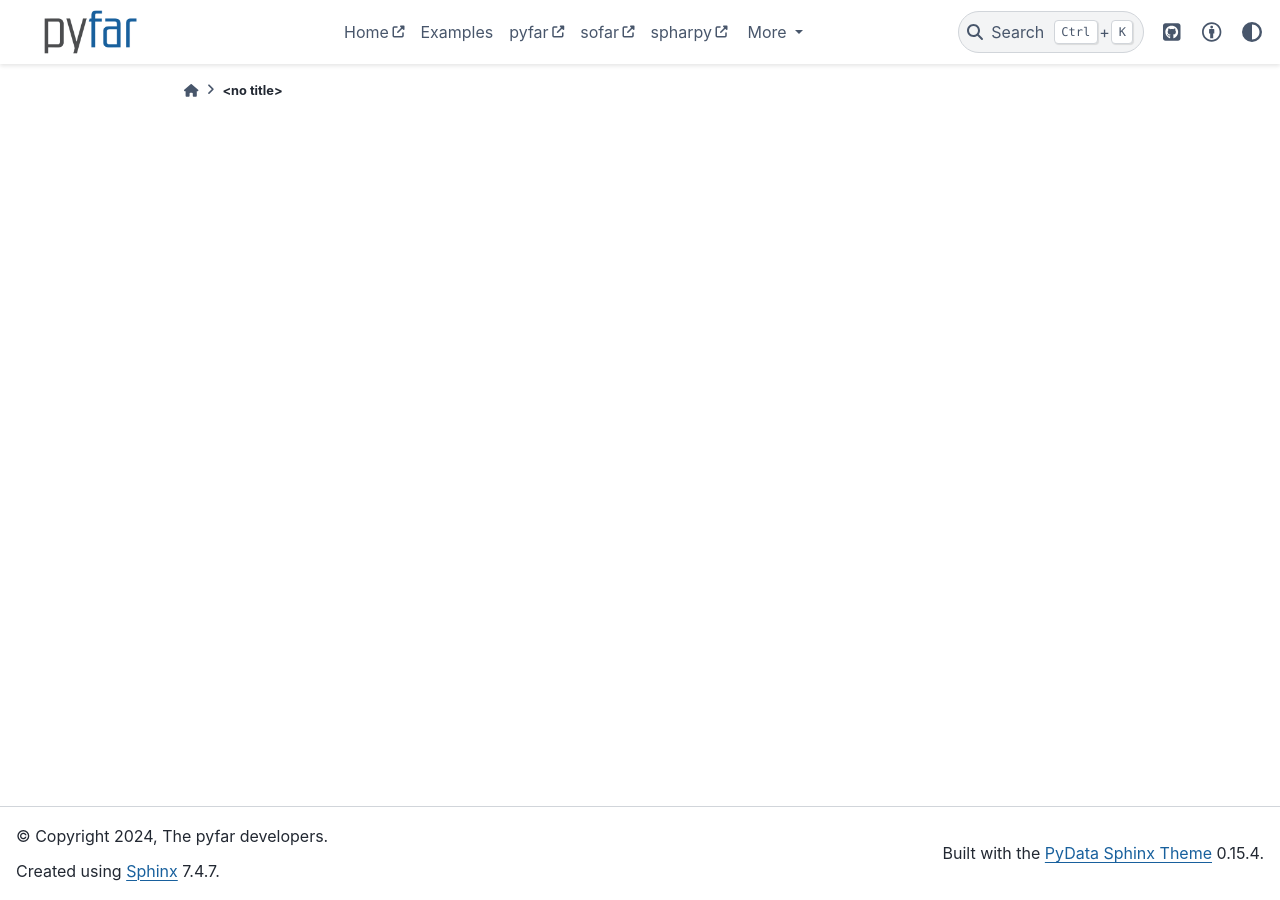
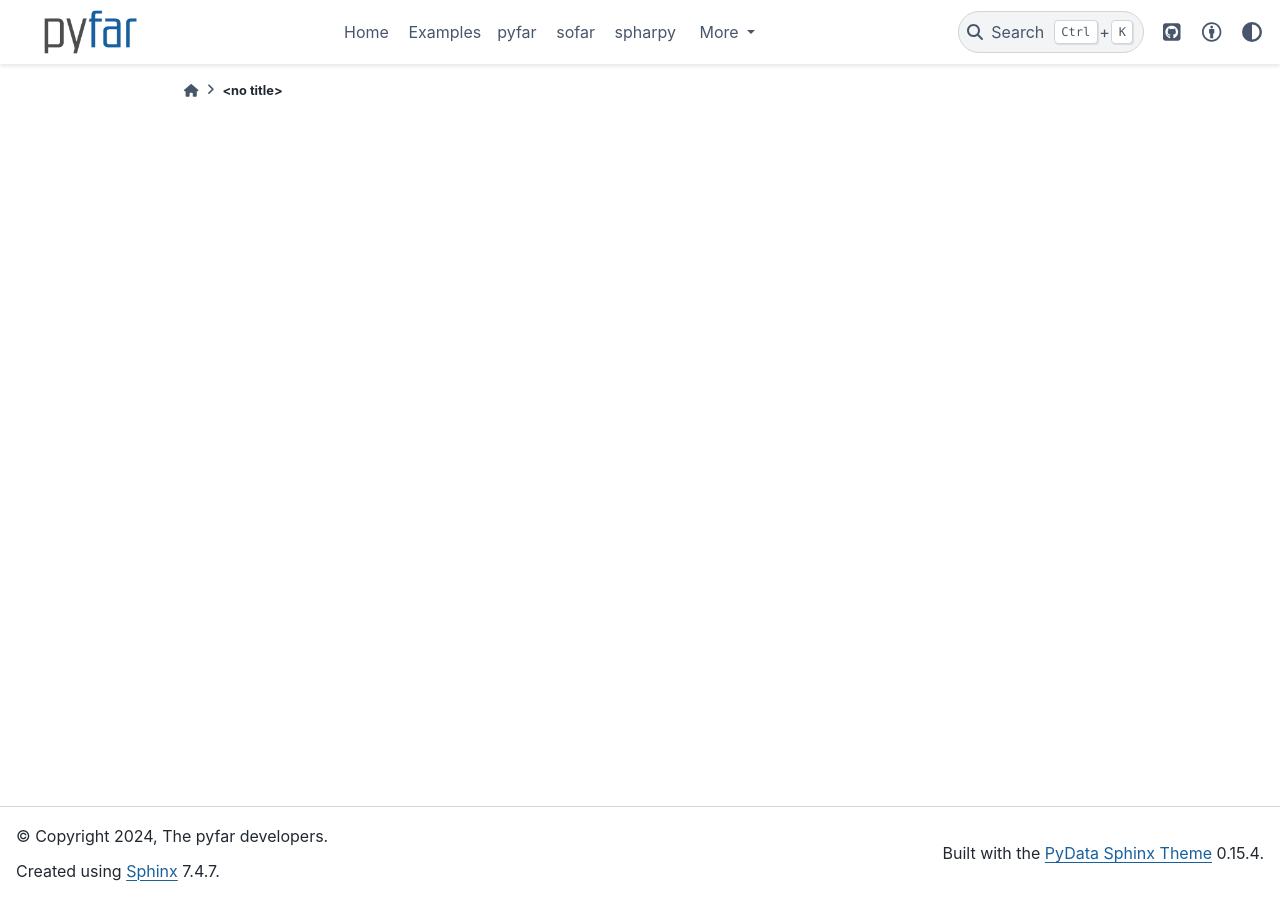
Before and after one commit to pyfar/gallery, a Sphinx documentation site: the page built from docs/header.rst, in a window 1280 px wide. Built offline with Sphinx 7.4.7 and the PyData theme 0.15.4, drawn with Linux system fonts in a browser that asks for light colours; pages that are not in the unit, such as notebooks, are missing from menus.

Commit message:
remove external links item

```diff
--- a/docs/_static/css/custom.css
+++ b/docs/_static/css/custom.css
@@ -6,3 +6,6 @@ html[data-theme="light"] {
 html[data-theme="dark"] {
     --pst-color-primary: #18609d; /* pyfar blue as primary color */
 }
+html {
+    --pst-icon-external-link: "";
+}
```
